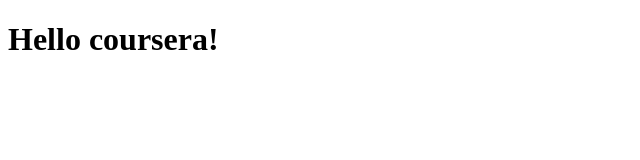
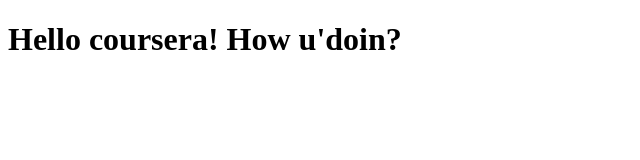
Before and after one commit to hilmiparveen/coursera-test, a plain HTML site: page site/index.html in a window 1280 px wide. Shown: the whole page, without its empty margins (0-640 px from the left). Drawn offline with Linux system fonts and the light colour scheme.

Commit message:
Small addition to page content.

```diff
--- a/site/index.html
+++ b/site/index.html
@@ -4,6 +4,6 @@
 	<title>Hello coursera!</title>
 </head>
 <body>
-<h1>Hello coursera!</h1>
+<h1>Hello coursera! How u'doin?</h1>
 </body>
 </html>
```
